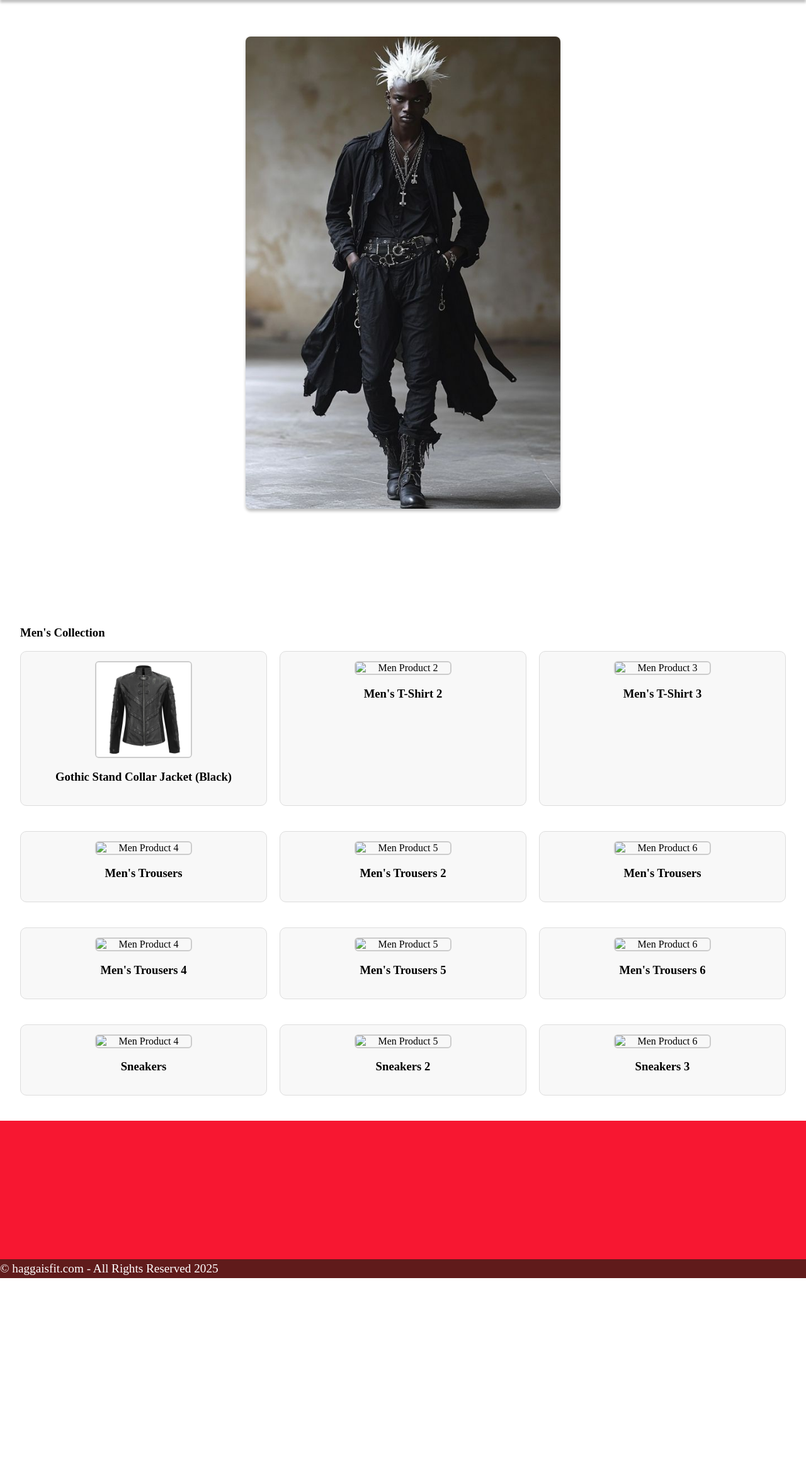
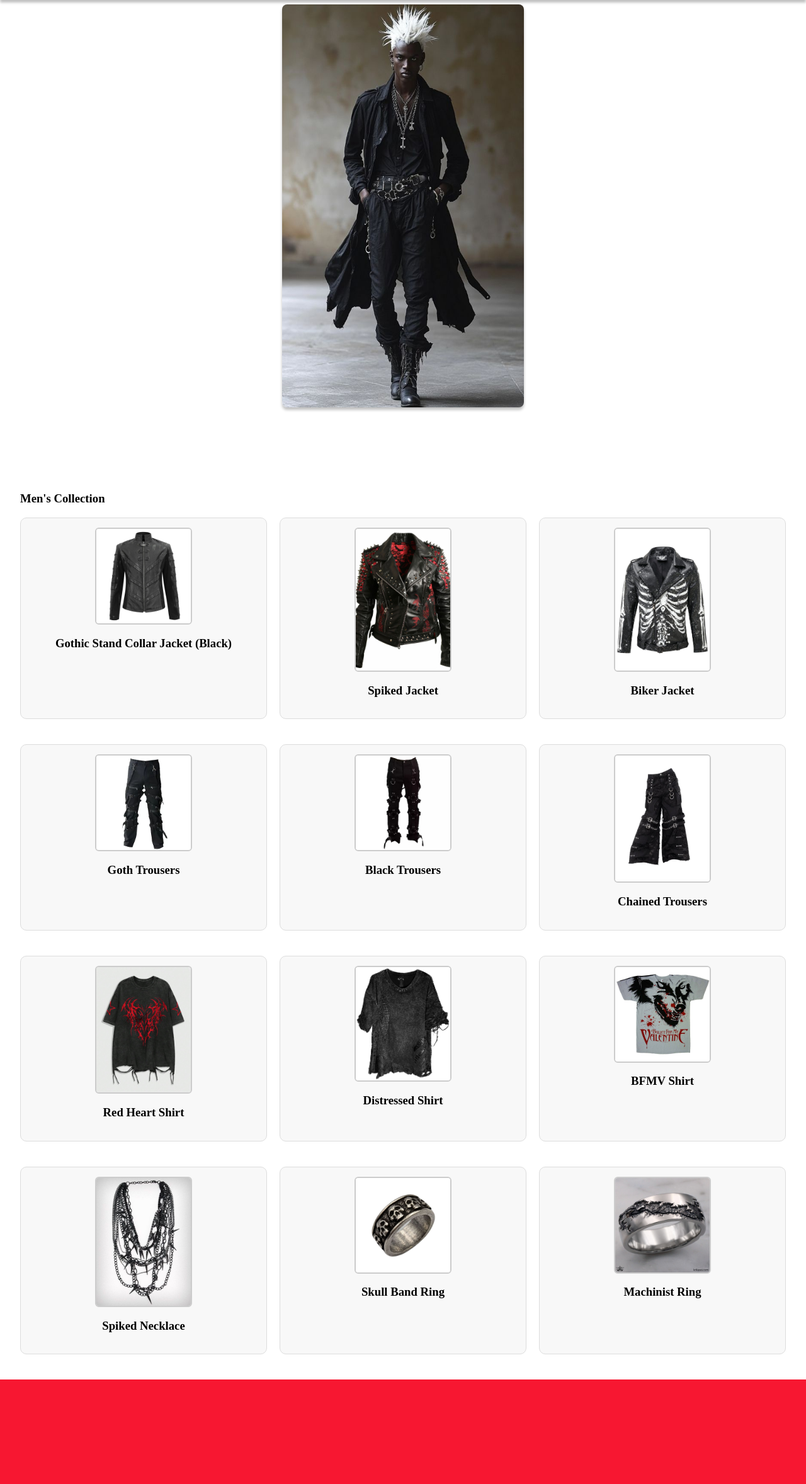
Before and after one commit to KangoChipaila/E-commerce-website, a Flask app: page /men in a window 1280 px wide. Shown: the part 108-2465 px from the top of the page at 63% size. Before the commit the page ends 2138 px from the top, so only its background shows below. Run offline with Flask 3, Linux system fonts and the light colour scheme; some libraries are stand-ins or nearby versions; some web fonts are replaced.

Commit message:
clothing items have been added

```diff
--- a/static/CSS/styles.css
+++ b/static/CSS/styles.css
@@ -319,15 +319,20 @@
     justify-content: center;
 }
 
+.banner {
+    margin: 9% auto;
+    width: 100%;
+    display: flex;
+    flex-direction: column;
+    align-items: center;
+}
+
 /* Banner image styling */
 .banner img {
-  display: block;
-  margin: 13% auto;
-  width: 50%;
-  max-width: 500px;
-  height: auto;
-  border-radius: 8px;
-  box-shadow: 0px 4px 4px #00000040;
+    width: 30%;
+    height: 80vh;
+    border-radius: 8px;
+    box-shadow: 0px 4px 4px #00000040;
 }
 
 /* Product image sizing */
--- a/templates/men.html
+++ b/templates/men.html
@@ -29,57 +29,57 @@
                         <h3>Gothic Stand Collar Jacket (Black)</h3>
                     </div>
                     <div class="product">
-                        <img src="https://via.placeholder.com/200" alt="Men Product 2">
-                        <h3>Men's T-Shirt 2</h3>
+                        <img src="{{ url_for('static', filename = 'img/jacket.jpeg')}}" alt="Men Product 2">
+                        <h3>Spiked Jacket</h3>
                     </div>
                     <div class="product">
-                        <img src="https://via.placeholder.com/200" alt="Men Product 3">
-                        <h3>Men's T-Shirt 3</h3>
+                        <img src="{{ url_for('static', filename = 'img/bikerjacket.jpeg')}}" alt="Men Product 3">
+                        <h3>Biker Jacket</h3>
                     </div>
                 </div>
 
                 <div class="products">
                     <div class="product">
-                        <img src="https://via.placeholder.com/200" alt="Men Product 4">
-                        <h3>Men's Trousers</h3>
+                        <img src="{{ url_for('static', filename = 'img/cottontrousers.jpeg')}}" alt="Men Product 4">
+                        <h3>Goth Trousers</h3>
                     </div>
                     <div class="product">
-                        <img src="https://via.placeholder.com/200" alt="Men Product 5">
-                        <h3>Men's Trousers 2</h3>
+                        <img src="{{ url_for('static', filename = 'img/cottontrousers2.jpeg')}}" alt="Men Product 5">
+                        <h3>Black Trousers</h3>
                     </div>
                     <div class="product">
-                        <img src="https://via.placeholder.com/200" alt="Men Product 6">
-                        <h3>Men's Trousers</h3>
+                        <img src="{{ url_for('static', filename = 'img/chainedpants.jpeg')}}" alt="Men Product 6">
+                        <h3>Chained Trousers</h3>
                     </div>
                 </div>
 
                 <div class="products">
                     <div class="product">
-                        <img src="https://via.placeholder.com/200" alt="Men Product 4">
-                        <h3>Men's Trousers 4</h3>
+                        <img src="{{ url_for('static', filename = 'img/altshirt1.jpeg')}}" alt="Men Product 4">
+                        <h3>Red Heart Shirt</h3>
                     </div>
                     <div class="product">
-                        <img src="https://via.placeholder.com/200" alt="Men Product 5">
-                        <h3>Men's Trousers 5</h3>
+                        <img src="{{ url_for('static', filename = 'img/distressedshirt.jpeg')}}" alt="Men Product 5">
+                        <h3>Distressed Shirt</h3>
                     </div>
                     <div class="product">
-                        <img src="https://via.placeholder.com/200" alt="Men Product 6">
-                        <h3>Men's Trousers 6</h3>
+                        <img src="{{ url_for('static', filename = 'img/bfmvshirt.jpeg')}}" alt="Men Product 6">
+                        <h3>BFMV Shirt</h3>
                     </div>
                 </div>
 
                 <div class="products">
                     <div class="product">
-                        <img src="https://via.placeholder.com/200" alt="Men Product 4">
-                        <h3>Sneakers</h3>
+                        <img src="{{ url_for('static', filename = 'img/spikednecklace.jpeg')}}" alt="Men Product 4">
+                        <h3>Spiked Necklace</h3>
                     </div>
                     <div class="product">
-                        <img src="https://via.placeholder.com/200" alt="Men Product 5">
-                        <h3>Sneakers 2</h3>
+                        <img src="{{ url_for('static', filename = 'img/skullbandring.jpeg')}}" alt="Men Product 5">
+                        <h3>Skull Band Ring</h3>
                     </div>
                     <div class="product">
-                        <img src="https://via.placeholder.com/200" alt="Men Product 6">
-                        <h3>Sneakers 3</h3>
+                        <img src="{{ url_for('static', filename = 'img/machinist.jpeg')}}" alt="Men Product 6">
+                        <h3>Machinist Ring</h3>
                     </div>
                 </div>
             </section>
```
Also changed, not shown: templates/product page.html (+8 -8 lines), static/img/altshirt1.jpeg (added), static/img/bfmvshirt.jpeg (added), static/img/bikerjacket.jpeg (added), static/img/chainedpants.jpeg (added), static/img/cottontrousers.jpeg (added), static/img/cottontrousers2.jpeg (added), static/img/distressedshirt.jpeg (added), static/img/jacket.jpeg (added), static/img/machinist.jpeg (added), static/img/skullbandring.jpeg (added), static/img/spikednecklace.jpeg (added).
